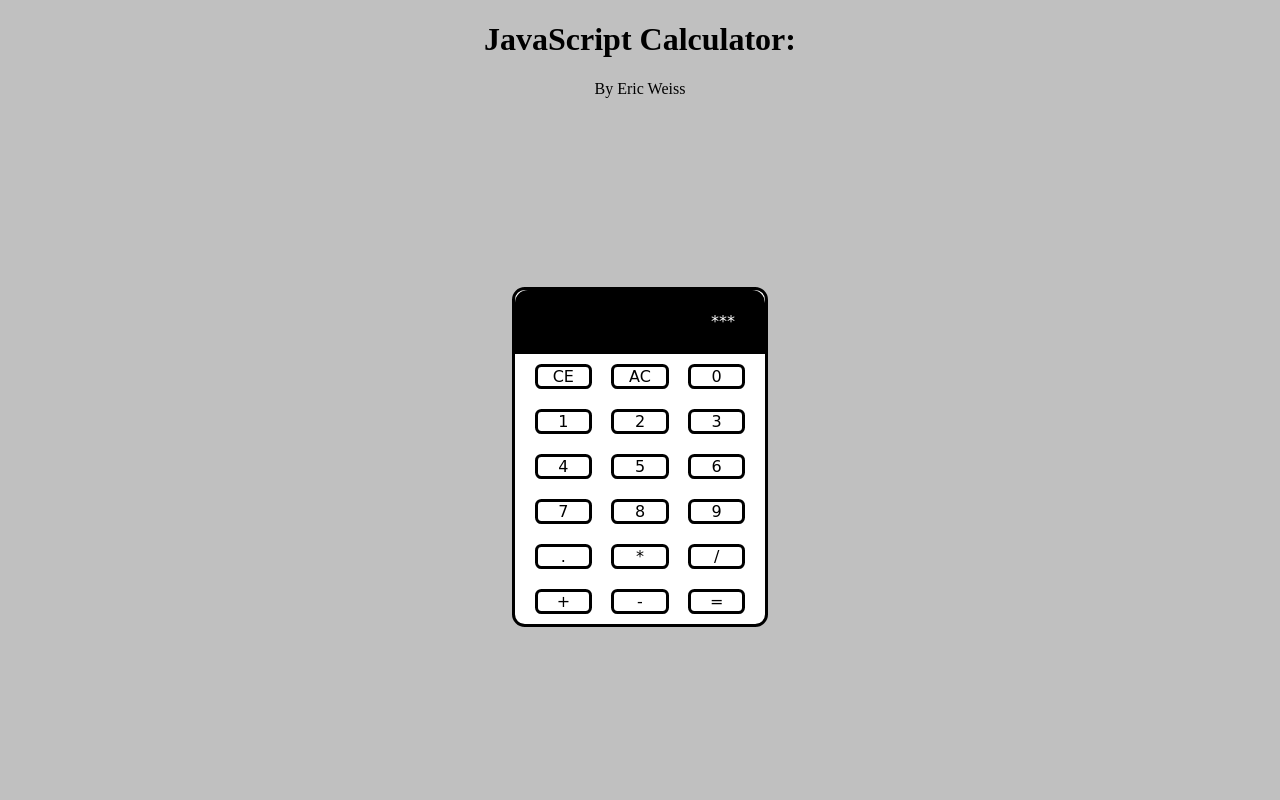
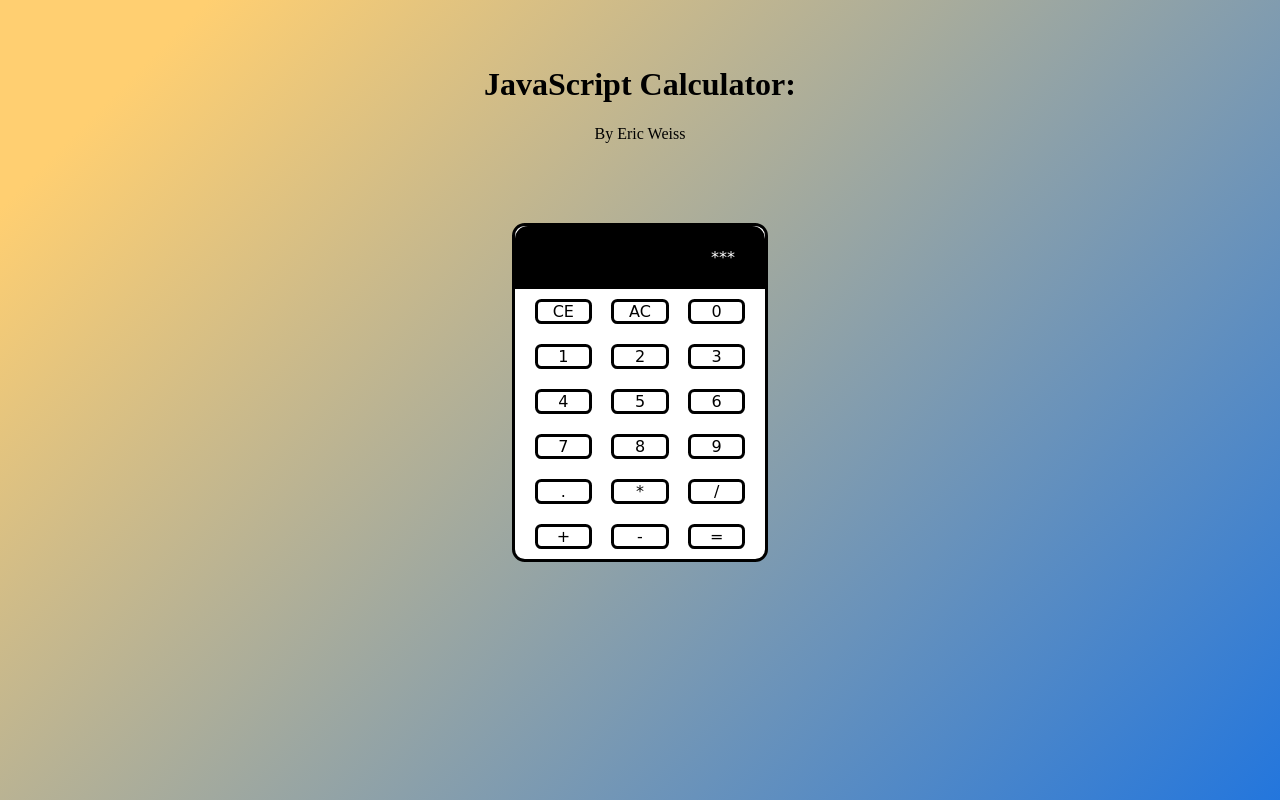
Before and after one commit to eweiss17/calculator, a plain HTML site: page index.html in a window 1280 px wide. Drawn offline with nearby package versions, Linux system fonts and the light colour scheme; a web font is replaced by a local one.

Commit message:
background color and spacing

```diff
--- a/css/style.css
+++ b/css/style.css
@@ -1,14 +1,12 @@
 body {
-  background-color: silver;
+    background-image: linear-gradient( 135deg, #FFCF71 10%, #2376DD 100%);
     height: 100vh;
-  margin:0;
-  display: flex;
-  flex-direction: column;
-  justify-content: center;
-  align-items: center;
+    margin: 0;
 }
 
 .top {
+    padding-top: 3.5%;
+    padding-bottom: 5%;
     text-align: center;
 }
 
@@ -24,6 +22,7 @@ body {
     border-style: solid;
     background-color: white;
 }
+
 .calcBody #answerBox {
     padding: 2.5%;
     border-top-left-radius: inherit;
@@ -32,13 +31,16 @@ body {
     color: white;
     text-align: right;
 }
+
 .calcBody #answerBox p {
     margin-right: 10%;
 }
+
 .calcBody .numbers .row {
     display: flex;
     padding: 10px;
 }
+
 .calcBody .numbers .row .key {
     cursor: pointer;
     text-align: center;
--- a/index.html
+++ b/index.html
@@ -4,14 +4,9 @@
     <meta charset="UTF-8">
     <title>Calculator 2.0</title>
     <link href="https://fonts.googleapis.com/css?family=Supermercado+One" rel="stylesheet">
-
-
     <link rel="stylesheet" href="css/style.css">
-
-
 </head>
 
-<body>
 
 <body>
     <div class="top">
@@ -57,8 +52,5 @@
     </div>
 </body>
 <script src='https://cdnjs.cloudflare.com/ajax/libs/jquery/3.1.1/jquery.min.js'></script>
-
-    <script  src="js/index.js"></script>
-
-</body>
+<script src="js/index.js"></script>
 </html>
```
Lines whose indentation alone changed are shown as unchanged.
